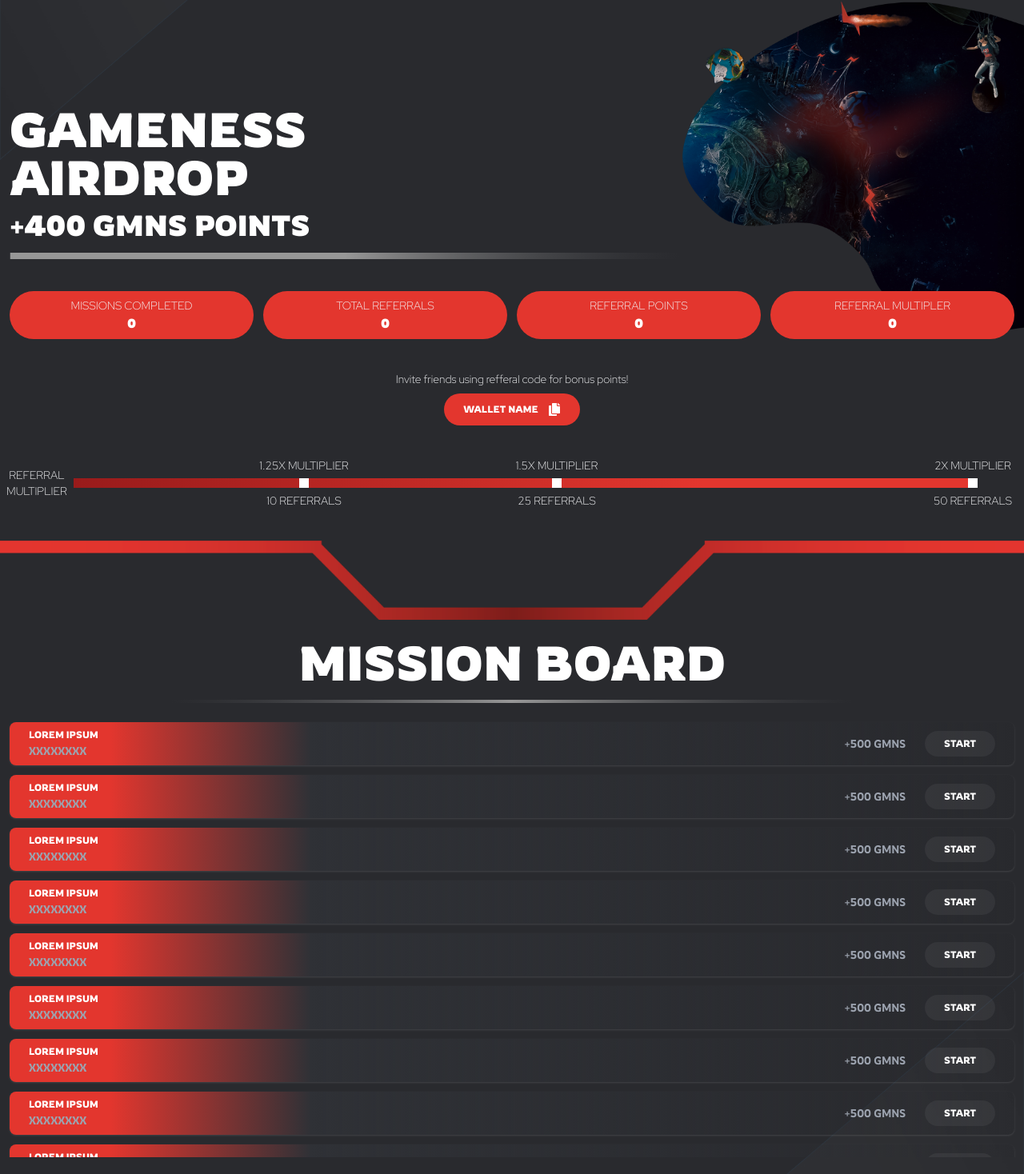
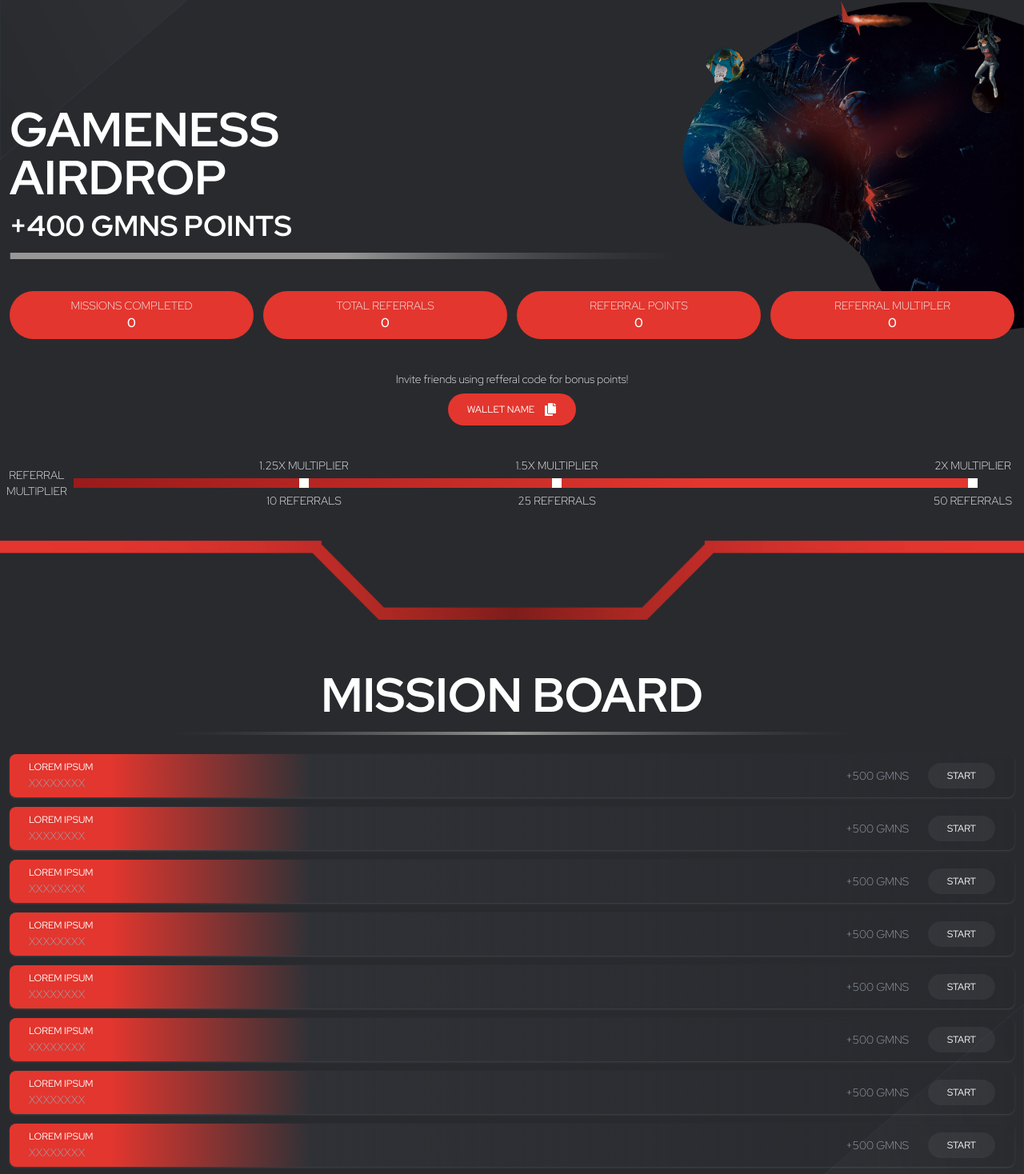
Before and after one commit to VortexZAA/gameness, a Next.js app: page /home in a window 1280 px wide. Shown: the part 72-1540 px from the top of the page at 80% size. Built offline with nearby package versions, Linux system fonts and the light colour scheme.

Commit message:
Update styling and dimensions in home.tsx

```diff
--- a/src/pages/_document.tsx
+++ b/src/pages/_document.tsx
@@ -4,7 +4,7 @@ export default function Document() {
   return (
     <Html lang="en">
       <Head />
-      <body className="bg-dark min-h-screen overflow-x-hidden font-rowdies">
+      <body className="bg-dark min-h-screen overflow-x-hidden font-red_hot_display">
         <Main />
         <NextScript />
       </body>
--- a/src/pages/home.tsx
+++ b/src/pages/home.tsx
@@ -136,8 +136,8 @@ export default function Home() {
             alt="Hero"
             className="h-fit w-full"
           />
-          <div className="flex flex-col gap-2 w-full items-center ">
-            <h1 className="leading-7 mb-2 xl:mb-6">MISSION BOARD</h1>
+          <div className="flex flex-col gap-2 w-full items-center pt-4 md:pt-10 ">
+            <h1 className="leading-7 mb-2 xl:mb-6 2xl:mb-8">MISSION BOARD</h1>
             <HR />
             <div className="grid gap-3 w-full py-2 md:py-4 overflow-y-auto h-[70vh] px-3 ">
               {dataList.map((item) => (
--- a/src/styles/globals.css
+++ b/src/styles/globals.css
@@ -30,10 +30,10 @@
     @apply sm:bg-[#ecf1f6];
   }
   h1 {
-    @apply text-3xl  xl:text-6xl xl:mb-8 2xl:text-8xl 2xl:mb-12  xl:leading-relaxed font-bold;
+    @apply text-3xl  xl:text-6xl xl:mb-8 2xl:text-8xl 2xl:mb-14  xl:leading-relaxed font-bold;
   }
   h2 {
-    @apply text-xl  xl:text-4xl xl:mb-4  2xl:text-5xl 2xl:mb-4 xl:leading-relaxed font-bold;
+    @apply text-xl  xl:text-4xl xl:mb-4  2xl:text-5xl 2xl:mb-4 2xl:-mt-2 xl:leading-relaxed font-bold;
   }
   h3 {
     @apply text-base font-semibold;
```
